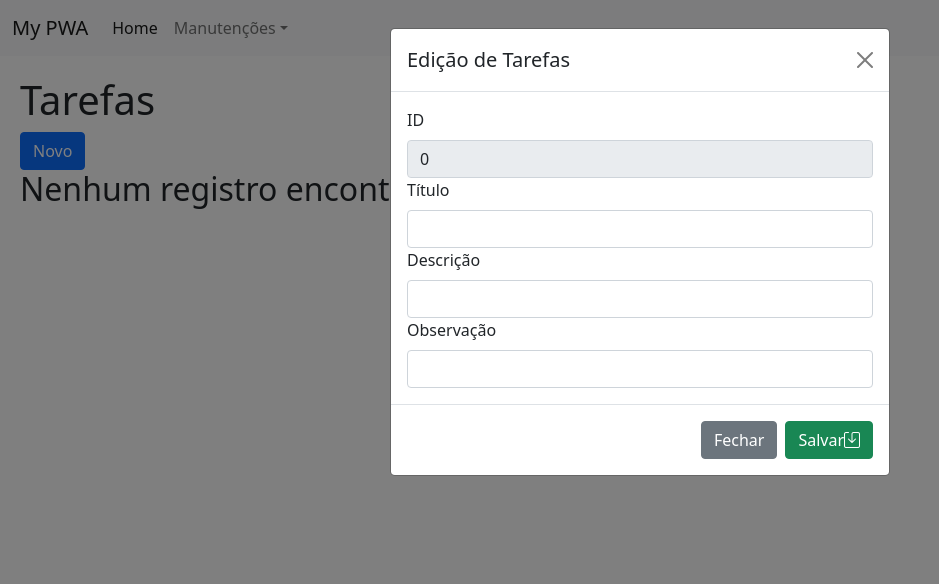
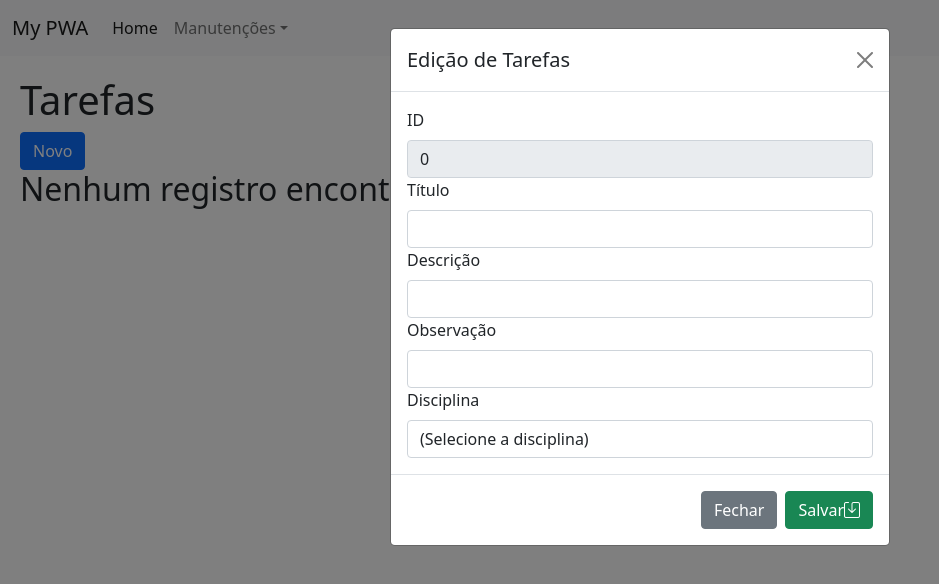
Before and after one commit to luizggchag/my-pwa, a React (Create React App) app: page /tarefas in a window 1280 px wide. Both pictures are taken after a click on the button "Novo". Shown: the top 584 px of the page, without its empty margins (0-939 px from the left). Built offline with nearby package versions, Linux system fonts and the light colour scheme.

Commit message:
select disciplina na tarefa

```diff
--- a/src/componentes/Home.jsx
+++ b/src/componentes/Home.jsx
@@ -23,14 +23,14 @@ const Home = () => {
     return (
         <div style={{ padding: '20px' }}>
             <h1>Salas de aula e Prédios - PWA</h1>
-            <div className="modal fade" id="modalSalas" tabindex="-1" aria-labelledby="exampleModalLabel" aria-hidden="true">
+            <div className="modal fade" id="modalSalas" tabIndex="-1" aria-labelledby="exampleModalLabel" aria-hidden="true">
                 <div className="modal-dialog">
                     <div className="modal-content">
                         <div className="modal-header">
                             <h5 className="modal-title" id="exampleModalLabel">Salas do prédio</h5>
                             <button type="button" className="btn-close" data-bs-dismiss="modal" aria-label="Close"></button>
                         </div>
-                        <div claclassNamess="modal-body">
+                        <div className="modal-body">
                         {salasDoPredio.length === 0 && <h2>Nenhum registro encontrado</h2>}
                         {salasDoPredio.length > 0 && (
                             <div className="table-responsive">
--- a/src/componentes/Tarefas/Formulario.jsx
+++ b/src/componentes/Tarefas/Formulario.jsx
@@ -3,7 +3,7 @@ import Alerta from "../Alerta";
 import TarefasContext from "./TarefasContext";
 
 function Formulario() {
-    const { objeto, handleChange, acaoCadastrar, alerta } = useContext(TarefasContext);
+    const { objeto, handleChange, acaoCadastrar, alerta, listaDisciplinas } = useContext(TarefasContext);
 
     return (
         <div className="modal fade" id="modalEdicao" tabIndex="-1" aria-labelledby="exampleModalLabel" aria-hidden="true">
@@ -64,6 +64,28 @@ function Formulario() {
                                     onChange={handleChange}
                                 />
                             </div>
+
+                            <div className="form-group">
+                                <label htmlFor="selectDisciplina" className="form-label">
+                                    Disciplina
+                                </label>
+                                <select required
+                                    className="form-control"
+                                    id="selectDisciplina"
+                                    value={objeto.disciplina}
+                                    name="disciplina"
+                                    onChange={handleChange}>
+                                    <option disabled={true} value="">(Selecione a disciplina)</option>
+                                    {
+                                        listaDisciplinas.map((obj) => (
+                                            <option key={obj.id} value={obj.id}>
+                                                {obj.sigla}
+                                            </option>
+                                        ))
+                                    }
+                                </select>
+                            </div>
+
                         </div>
 
                         <div className="modal-footer">
--- a/src/componentes/Tarefas/Tabela.jsx
+++ b/src/componentes/Tarefas/Tabela.jsx
@@ -4,7 +4,12 @@ import TarefasContext from './TarefasContext';
 
 const Tabela = () => {
     const { listaObjetos, acaoRemover, alerta,
-        setObjeto, setEditar, setAlerta } = useContext(TarefasContext);
+        setObjeto, setEditar, setAlerta, listaDisciplinas } = useContext(TarefasContext);
+
+    const siglaDisciplina = id => {
+        let objeto = listaDisciplinas.find(p => p.id === Number(id));
+        return objeto.sigla;
+    }
 
     return (
         <div style={{ padding: '20px' }}>
@@ -12,7 +17,7 @@ const Tabela = () => {
             <Alerta alerta={alerta} />
             <button type="button" className="btn btn-primary" data-bs-toggle="modal" data-bs-target="#modalEdicao"
                 onClick={() => {
-                    setObjeto({ id: 0, titulo: "", descricao: "", validade: "" });
+                    setObjeto({ id: 0, titulo: "", descricao: "", observacao: "", disciplina: "" });
                     setEditar(false);
                     setAlerta({ status: "", message: "" });
                 }}>
@@ -29,6 +34,7 @@ const Tabela = () => {
                                 <th scope="col">Título</th>
                                 <th scope="col">Descrição</th>
                                 <th scope="col">Observação</th>
+                                <th scope="col">Disciplina</th>
                             </tr>
                         </thead>
                         <tbody>
@@ -52,6 +58,7 @@ const Tabela = () => {
                                     <td>{objeto.titulo}</td>
                                     <td>{objeto.descricao}</td>
                                     <td>{objeto.observacao}</td>
+                                    <td>{siglaDisciplina(objeto.disciplina)} </td>
                                 </tr>
                             ))}
                         </tbody>
--- a/src/componentes/Tarefas/Tarefas.jsx
+++ b/src/componentes/Tarefas/Tarefas.jsx
@@ -10,9 +10,14 @@ function Tarefas() {
             ? JSON.parse(localStorage.getItem('SALASPWA/listatarefas')) : []
     );
 
+    const [listaDisciplinas, setListaDisciplinas] = useState(
+        localStorage.getItem('SALASPWA/listadisciplinas')
+        ? JSON.parse(localStorage.getItem('SALASPWA/listadisciplinas')) : []
+    );
+
     const [alerta, setAlerta] = useState({ status: "", message: "" });
 
-    const [objeto, setObjeto] = useState({ id: "", titulo: "", descricao: "", observacao: "" });
+    const [objeto, setObjeto] = useState({ id: "", titulo: "", descricao: "", observacao: "", disciplina: "" });
 
     const [editar, setEditar] = useState(false);
 
@@ -71,7 +76,7 @@ function Tarefas() {
                 alerta, setAlerta,
                 objeto, setObjeto,
                 editar, setEditar,
-                acaoCadastrar, handleChange
+                acaoCadastrar, handleChange, listaDisciplinas
             }}>
             <Tabela />
             <Formulario />
--- a/src/componentes/salas/Formulario.jsx
+++ b/src/componentes/salas/Formulario.jsx
@@ -76,7 +76,7 @@ function Formulario() {
                                     value={objeto.predio}
                                     name="predio"
                                     onChange={handleChange}>
-                                    <option disabled="true" value="">(Selecione o prédio)</option>
+                                    <option disabled={true} value="">(Selecione o prédio)</option>
                                     {
                                         listaPredios.map((predio) => (
                                             <option key={predio.id} value={predio.id}>
```
